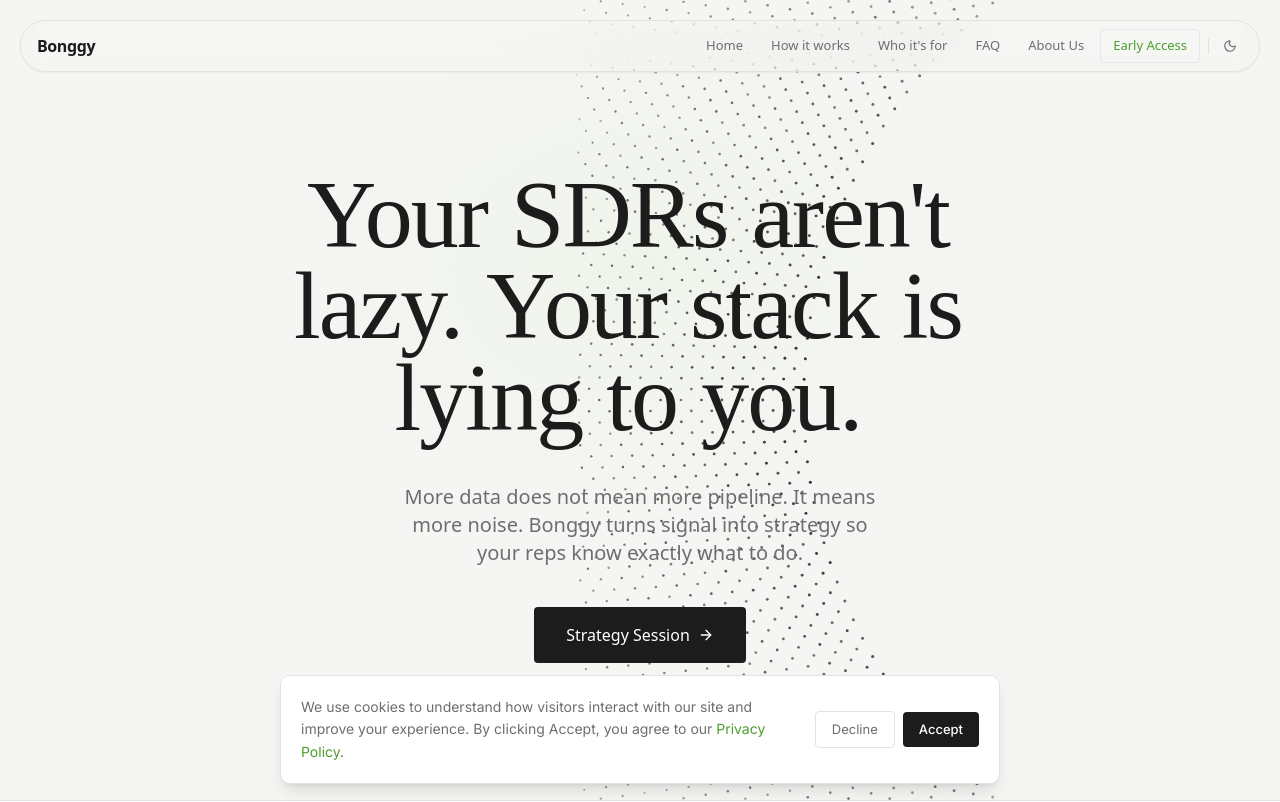
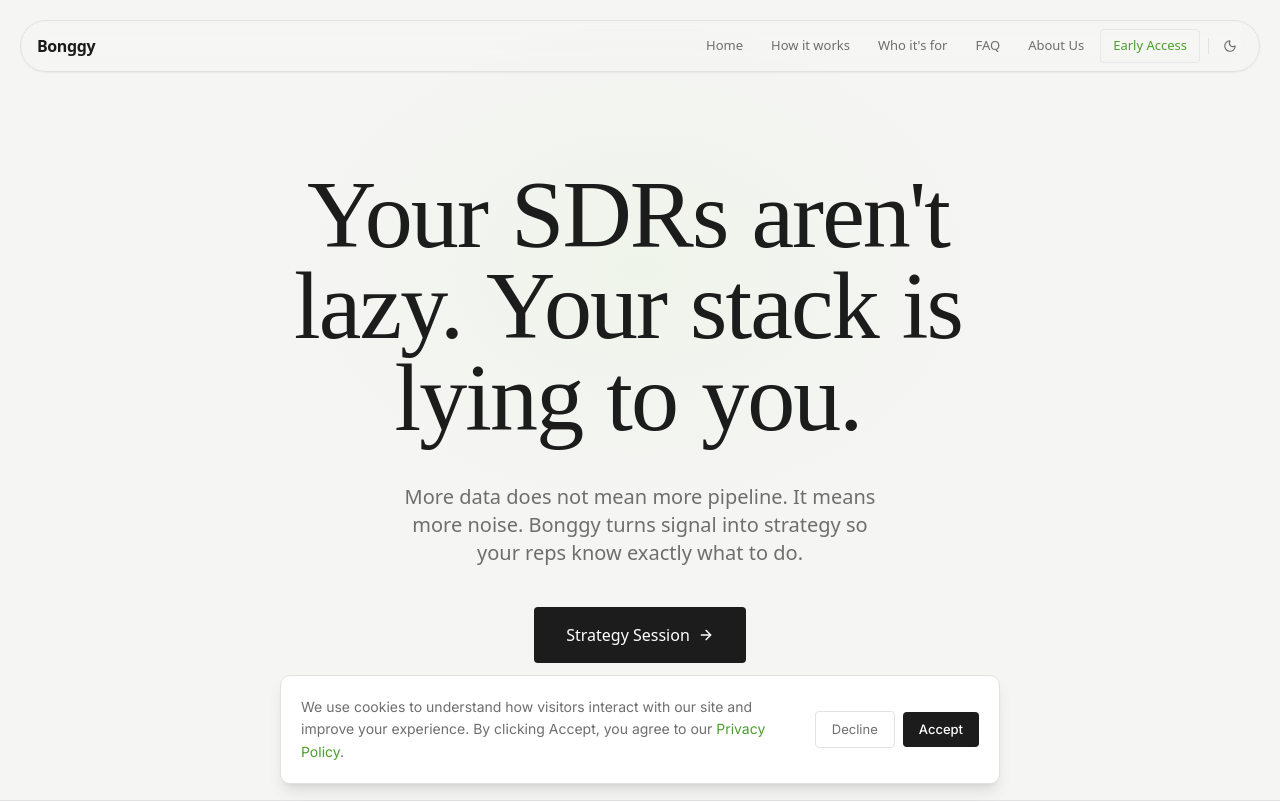
Before and after one commit to heybonggy/Bonggy-Website-Nithin, a React (Vite) app: page / in a window 1280 px wide. Shown: the top 802 px of the page. Built offline with nearby package versions, Linux system fonts and the light colour scheme.

Commit message:
remove halftone dots animation from hero section

```diff
--- a/src/pages/Landing.tsx
+++ b/src/pages/Landing.tsx
@@ -8,7 +8,7 @@ import { ScrollTrigger } from "gsap/ScrollTrigger";
 import { useTheme } from "@/hooks/useTheme";
 import { Sheet, SheetContent } from "@/components/ui/sheet";
 import { EarlyAccessModal } from "@/components/EarlyAccessModal";
-import { HalftoneDots } from "@/components/HalftoneDots";
+
 
 gsap.registerPlugin(ScrollTrigger);
 
@@ -241,10 +241,7 @@ function Hero() {
           background: "radial-gradient(ellipse, rgba(124,230,85,0.05) 0%, transparent 70%)",
         }}
       />
-      {/* Halftone dot animation — right side */}
-      <div className="absolute right-0 top-0 bottom-0 w-full md:w-[55%] pointer-events-none overflow-hidden">
-        <HalftoneDots />
-      </div>
+
       <div className="relative max-w-[1120px] mx-auto w-full">
         <div className="max-w-[800px] mx-auto text-center">
           <h1 className="font-serif-display text-[40px] sm:text-[48px] md:text-[80px] lg:text-[96px] font-normal leading-[0.95] tracking-[-0.02em] text-bonggy-text-primary mb-8 md:mb-10 break-words max-w-full">
```
